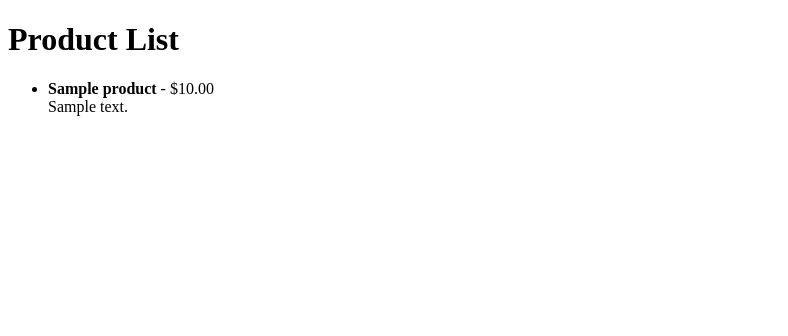
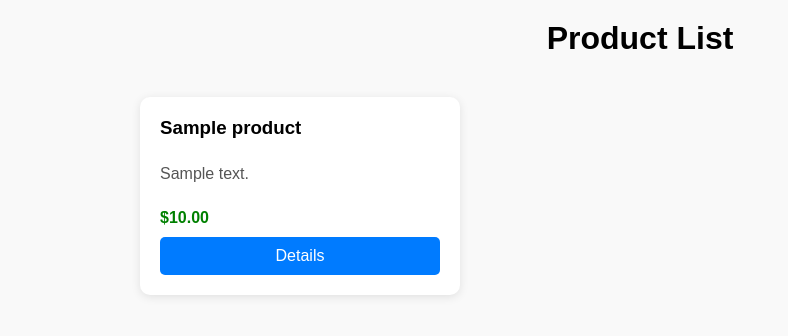
Before and after one commit to Denrois/web_shop_django, a Django app: page / in a window 1280 px wide. Shown: the top 336 px of the page, without its empty margins (0-788 px from the left). Run offline with Django 5.2, Linux system fonts and the light colour scheme; tables that the repository leaves empty hold one stand-in row (values such as "Sample post").

Commit message:
Product details added

```diff
--- a/webshop/store/templates/store/product_list.html
+++ b/webshop/store/templates/store/product_list.html
@@ -1,19 +1,68 @@
 <!DOCTYPE html>
-<html>
+<html lang="en">
 <head>
-    <title>Store</title>
+    <meta charset="UTF-8">
+    <title>Webshop - Product List</title>
+    <style>
+        body {
+            font-family: Arial, sans-serif;
+            background: #f9f9f9;
+            margin: 0;
+            padding: 0;
+        }
+        .container {
+            width: 90%;
+            max-width: 1000px;
+            margin: 40px auto;
+            display: grid;
+            grid-template-columns: repeat(auto-fill, minmax(250px, 1fr));
+            gap: 20px;
+        }
+        .card {
+            background: white;
+            border-radius: 10px;
+            box-shadow: 0 2px 10px rgba(0,0,0,0.1);
+            padding: 20px;
+            display: flex;
+            flex-direction: column;
+            justify-content: space-between;
+        }
+        .card h3 {
+            margin: 0 0 10px;
+        }
+        .card p {
+            color: #555;
+            flex-grow: 1;
+        }
+        .price {
+            font-weight: bold;
+            color: #008000;
+            margin: 10px 0;
+        }
+        .btn {
+            background: #007bff;
+            color: white;
+            padding: 10px;
+            text-align: center;
+            border-radius: 5px;
+            text-decoration: none;
+        }
+        .btn:hover {
+            background: #0056b3;
+        }
+    </style>
 </head>
 <body>
-    <h1>Product List</h1>
-    <ul>
+    <h1 style="text-align: center; margin-top: 20px;">Product List</h1>
+    <div class="container">
         {% for product in products %}
-            <li>
-                <strong>{{ product.name }}</strong> - ${{ product.price }}<br>
-                {{ product.description }}
-            </li>
-        {% empty %}
-            <li>No products available.</li>
+        <div class="card">
+            <h3>{{ product.name }}</h3>
+            <p>{{ product.description }}</p>
+            <div class="price">${{ product.price }}</div>
+            <a href="{% url 'shop:product_detail' product.pk %}" class="btn">Details</a>
+        </div>
         {% endfor %}
-    </ul>
+    </div>
 </body>
 </html>
--- a/webshop/store/urls.py
+++ b/webshop/store/urls.py
@@ -1,6 +1,9 @@
 from django.urls import path
 from . import views
 
+app_name = 'shop'
+
 urlpatterns = [
     path('', views.product_list, name='product_list'),
+    path('<int:pk>/', views.product_detail, name='product_detail'),  # Новый маршрут
 ]
--- a/webshop/store/views.py
+++ b/webshop/store/views.py
@@ -1,6 +1,12 @@
 from django.shortcuts import render
 from .models import Product
+from django.shortcuts import render, get_object_or_404
 
 def product_list(request):
     products = Product.objects.all()
     return render(request, 'store/product_list.html', {'products': products})
+
+
+def product_detail(request, pk):
+    product = get_object_or_404(Product, pk=pk)
+    return render(request, 'store/product_detail.html', {'product': product})
```
Also changed, not shown: webshop/store/templates/store/product_detail.html (added, +47 -0 lines), webshop/tests/test_homepage.py (+8 -1 lines).
